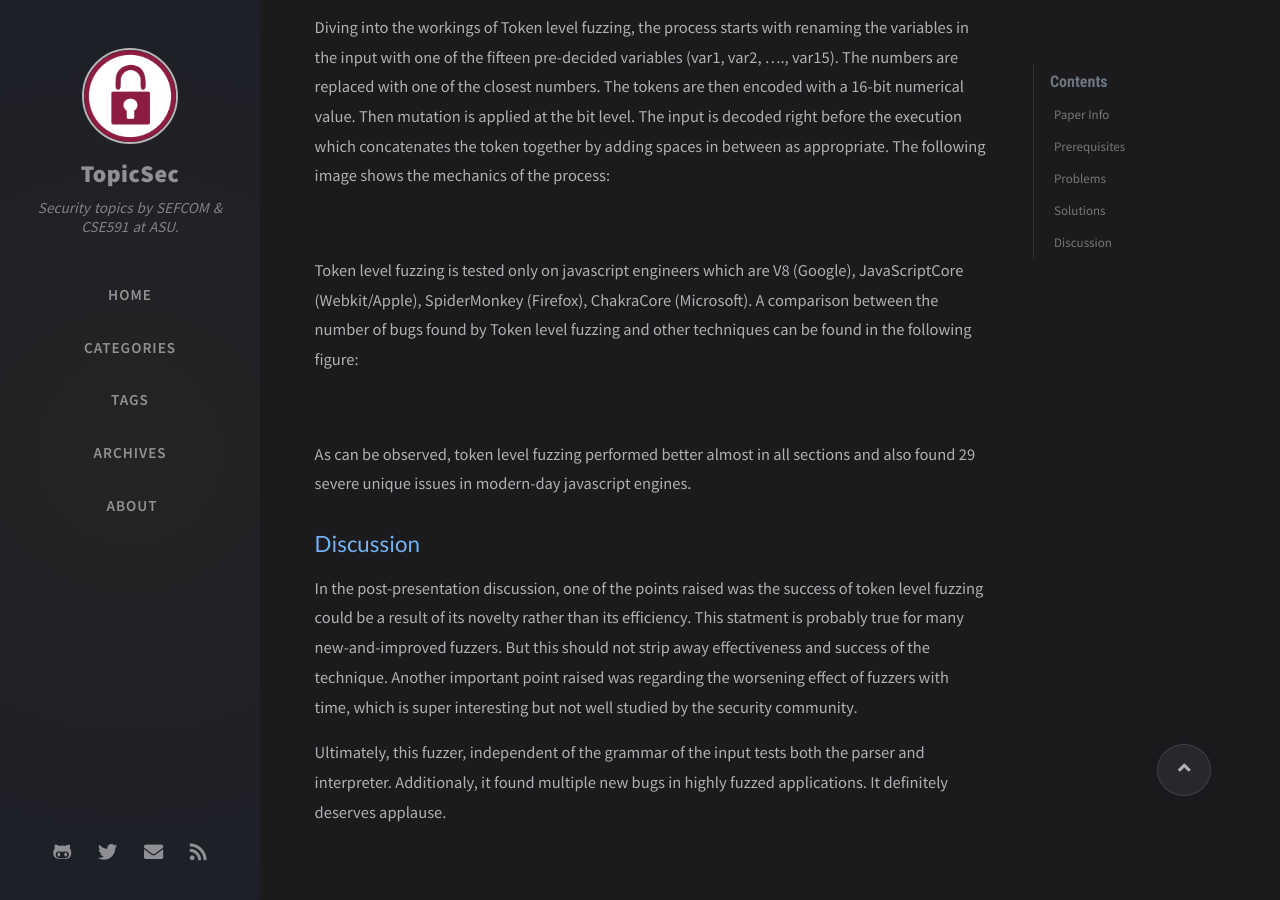
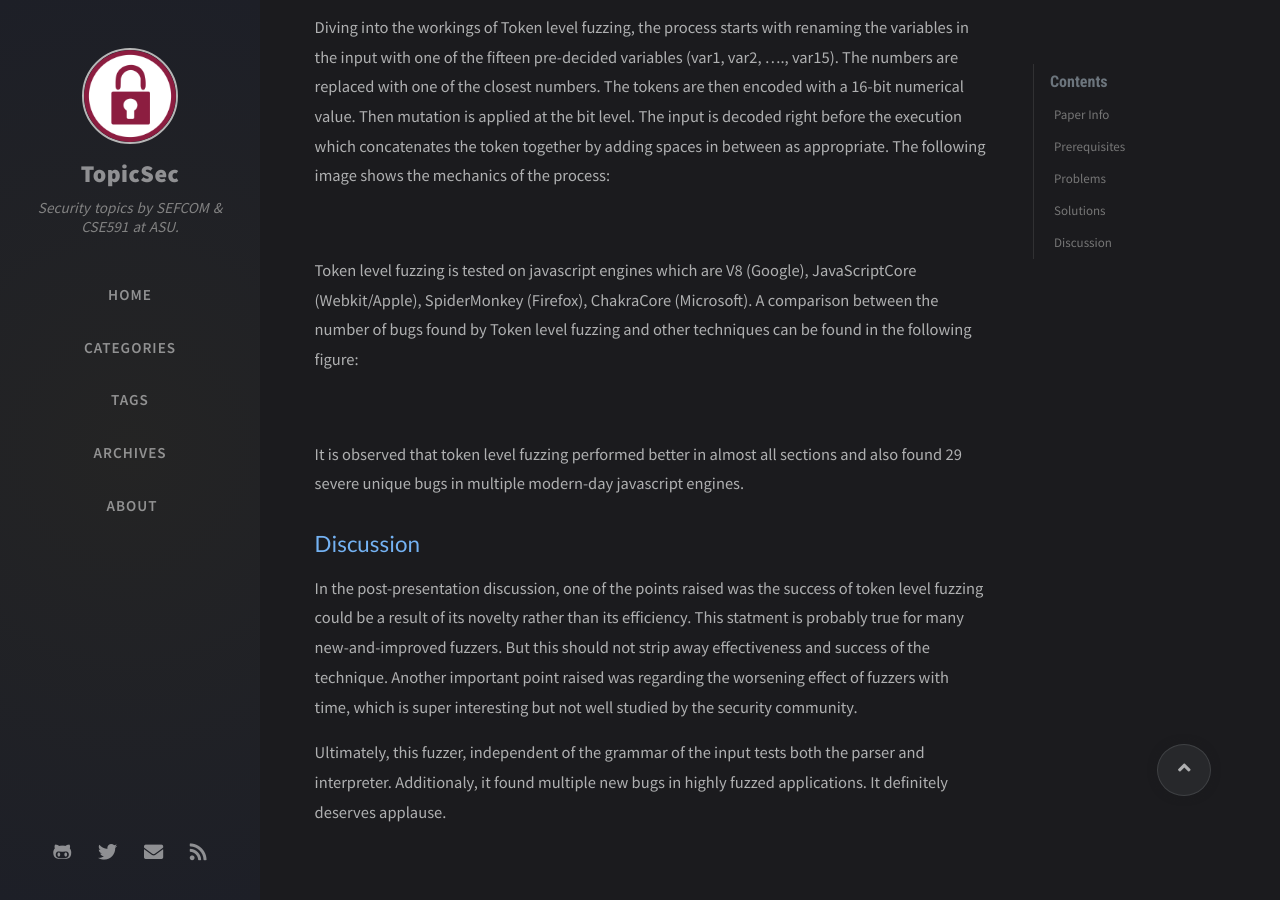
Before and after one commit to TopicSec/topicsec.github.io, a Jekyll site: the page built from _posts/2021-09-14-token-level-fuzzer.md, in a window 1280 px wide and 900 px high, scrolled down 2103 px. Built offline with Jekyll 4.4.1, drawn with Linux system fonts in a browser that asks for light colours; nearby versions of some CDN libraries; comment, search, counter and statistics services are not loaded.

Commit message:
update solution

```diff
--- a/_posts/2021-09-14-token-level-fuzzer.md
+++ b/_posts/2021-09-14-token-level-fuzzer.md
@@ -45,11 +45,11 @@ Diving into the workings of Token level fuzzing, the process starts with renamin
 
 ![](/assets/img/2021-09-14-token-level-fuzzer/fuzzing_loop.png)
 
-Token level fuzzing is tested only on javascript engineers which are V8 (Google), JavaScriptCore (Webkit/Apple), SpiderMonkey (Firefox), ChakraCore (Microsoft). A comparison between the number of bugs found by Token level fuzzing and other techniques can be found in the following figure:
+Token level fuzzing is tested on javascript engines which are V8 (Google), JavaScriptCore (Webkit/Apple), SpiderMonkey (Firefox), ChakraCore (Microsoft). A comparison between the number of bugs found by Token level fuzzing and other techniques can be found in the following figure:
 
 ![](/assets/img/2021-09-14-token-level-fuzzer/bugs.png)
 
-As can be observed, token level fuzzing performed better almost in all sections and also found 29 severe unique issues in modern-day javascript engines.
+It is observed that token level fuzzing performed better in almost all sections and also found 29 severe unique bugs in multiple modern-day javascript engines.
 
 ## Discussion
 In the post-presentation discussion, one of the points raised was the success of token level fuzzing could be a result of its novelty rather than its efficiency. This statment is probably true for many new-and-improved fuzzers. But this should not strip away effectiveness and success of the technique. Another important point raised was regarding the worsening effect of fuzzers with time, which is super interesting but not well studied by the security community.
```
